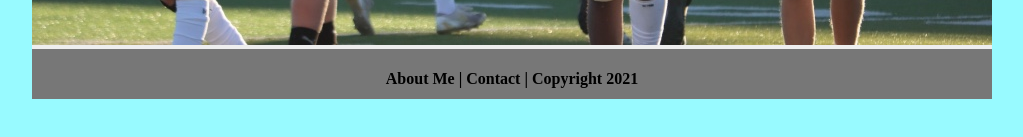
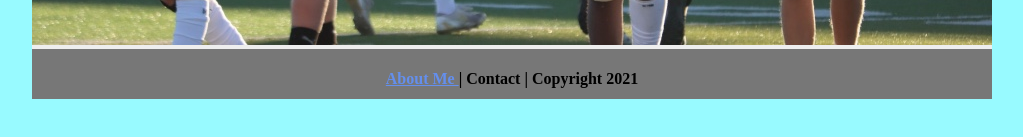
Before and after one commit to JoshuaM522/ecsportfolio, a plain HTML site: page index.html in a window 1280 px wide. Shown: the part 595-732 px from the top of the page, without its empty margins (128-1151 px from the left). Drawn offline with Linux system fonts and the light colour scheme.

Commit message:
Update index.html

```diff
--- a/index.html
+++ b/index.html
@@ -18,7 +18,7 @@
 	<img src="images/welcome.jpg" alt="Welcome" width="960" >
   </div>
   <div class="footer">
-    <h4>About Me | Contact | Copyright 2021</h4>
+    <h4><a href="aboutme.html">About Me </a> | Contact | Copyright 2021</h4>
   </div>
 </div>
 </body>
```
